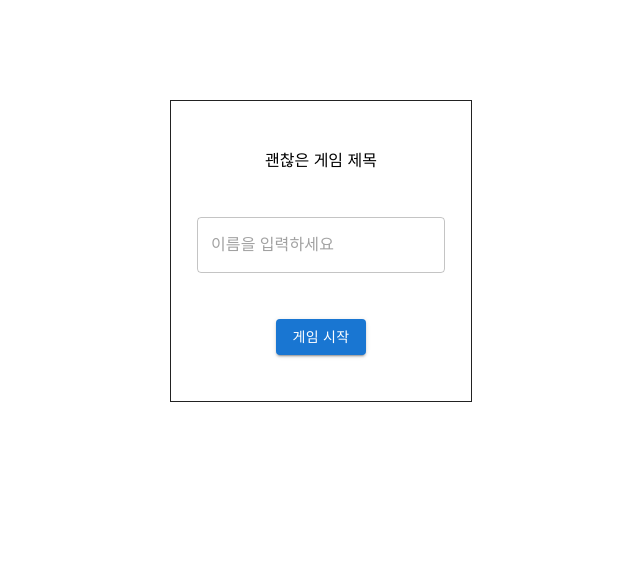
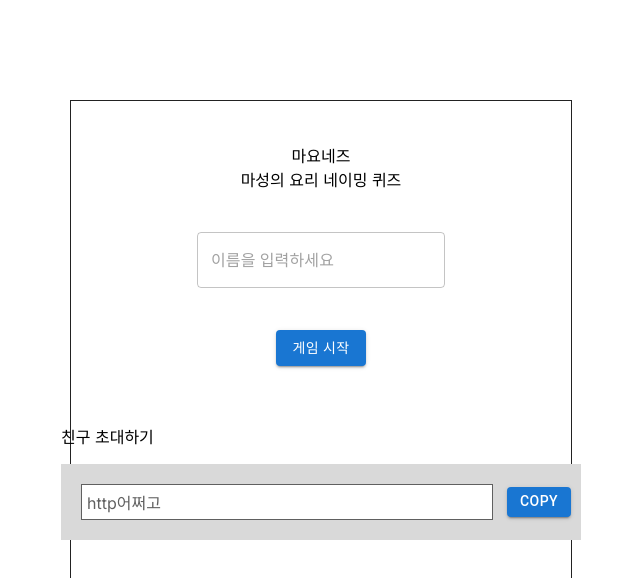
Before and after one commit to mayonnaise-game/mayonnaise-frontend, a Next.js app: page / in a window 1280 px wide. Shown: the top 578 px of the page, without its empty margins (319-959 px from the left). Built offline with nearby package versions, Linux system fonts and the light colour scheme.

Commit message:
scaffolding landing page

```diff
--- a/package.json
+++ b/package.json
@@ -19,7 +19,8 @@
   },
   "devDependencies": {
     "eslint": "^8",
-    "eslint-config-next": "13.5.6"
+    "eslint-config-next": "13.5.6",
+    "prettier": "^3.1.1"
   },
   "description": "This is a [Next.js](https://nextjs.org/) project bootstrapped with [`create-next-app`](https://github.com/vercel/next.js/tree/canary/packages/create-next-app).",
   "main": "next.config.js",
--- a/src/app/page.js
+++ b/src/app/page.js
@@ -1,15 +1,46 @@
 "use client";
 
-import { Title, LandingButton, Container } from "@/components/home/home.styles";
+import {
+  Title,
+  LandingButton,
+  Container,
+  CopyUriBox,
+  CopyUriButton,
+  CopyUri,
+} from "@/components/home/home.styles";
 import { TextField } from "@mui/material";
+
+const handleCopyClipBoard = async () => {
+  try {
+    await navigator.clipboard.writeText("복사uri어쩌고");
+    alert("Copied!");
+  } catch (e) {
+    alert("Failed to copy.");
+  }
+};
 
 export default function Home() {
   return (
     <main>
       <Container>
-        <Title>괜찮은 게임 제목</Title>
+        <Title>
+          마요네즈 <br /> 마성의 요리 네이밍 퀴즈
+        </Title>
         <TextField placeholder="이름을 입력하세요" />
         <LandingButton variant="contained">게임 시작</LandingButton>
+
+        <CopyUriBox>
+          <p>친구 초대하기</p>
+          <div>
+            <CopyUri> http어쩌고</CopyUri>
+            <CopyUriButton
+              variant="contained"
+              onClick={() => handleCopyClipBoard()}
+            >
+              Copy
+            </CopyUriButton>
+          </div>
+        </CopyUriBox>
       </Container>
     </main>
   );
--- a/src/components/home/home.styles.js
+++ b/src/components/home/home.styles.js
@@ -1,9 +1,9 @@
 import styled from "@emotion/styled";
-import { Box, Button } from "@mui/material";
+import { Box, Button, Snackbar, Grid } from "@mui/material";
 
 export const Container = styled(Box)`
-  width: 300px;
-  height: 300px;
+  width: 500px;
+  height: 60vh;
   margin: 100px auto;
   display: flex;
   flex-direction: column;
@@ -12,6 +12,36 @@ export const Container = styled(Box)`
   border: 1px solid #222;
 `;
 
-export const Title = styled(Box)``;
+export const Title = styled(Box)`
+  text-align: center;
+`;
 
 export const LandingButton = styled(Button)``;
+
+export const CopyUriBox = styled(Box)`
+  > div {
+    padding: 10px;
+    width: 500px;
+    background-color: #d9d9d9;
+    display: flex;
+    flex-direction: row;
+    justify-content: space-between;
+    align-items: center;
+  }
+`;
+
+export const CopyUriButton = styled(Button)`
+  width: 50px;
+  height: 30px;
+`;
+
+export const CopySnackBar = styled(Snackbar)``;
+
+export const CopyUri = styled.p`
+  width: 400px;
+  margin: 10px;
+  background-color: white;
+  color: #606060;
+  border: 1px solid #606060;
+  padding: 5px;
+`;
```
Also changed, not shown: 1 other file (tests, documents, lock files or other folders).
